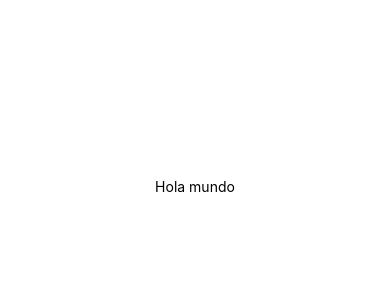
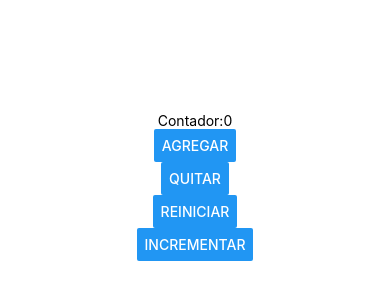
Before and after one commit to trejofran/PAM215, a React Native app in the folder intro/: screen / in a window 390 px wide. Shown: the part 236-536 px from the top of the page. Built offline with nearby package versions, Linux system fonts and the light colour scheme.

Commit message:
Creacion de botones
Creacion de botones y funciones de incrementar decrementar y reiniciar un contador en react con js

```diff
--- a/intro/App.js
+++ b/intro/App.js
@@ -1,15 +1,22 @@
+// zona 1 imports: zona de importaciones
 import { StatusBar } from 'expo-status-bar';
-import { StyleSheet, Text, View } from 'react-native';
-
+import { StyleSheet, Text, View,Button } from 'react-native';
+import React, {useState} from 'react';
+// zona 2 Main: zona de componentes
 export default function App() {
+  const[contador,setContador]=useState(0);
   return (
     <View style={styles.container}>
-      <Text>Hola mundo</Text>
+      <Text>Contador:{contador}</Text>
+      <Button title= "Agregar" onPress={()=>setContador(contador+1)}/>
+      <Button title= "Quitar" onPress={()=>setContador(contador-1)}/>
+      <Button title= "Reiniciar" onPress={()=>setContador(0)}/>
+      <Button title = 'incrementar' onPress={()=>setContador(contador===0)}/>
       <StatusBar style="auto" />
     </View>
   );
 }
-
+//zona 3 styles: zona de estilos y posicionamiento
 const styles = StyleSheet.create({
   container: {
     flex: 1,
```
